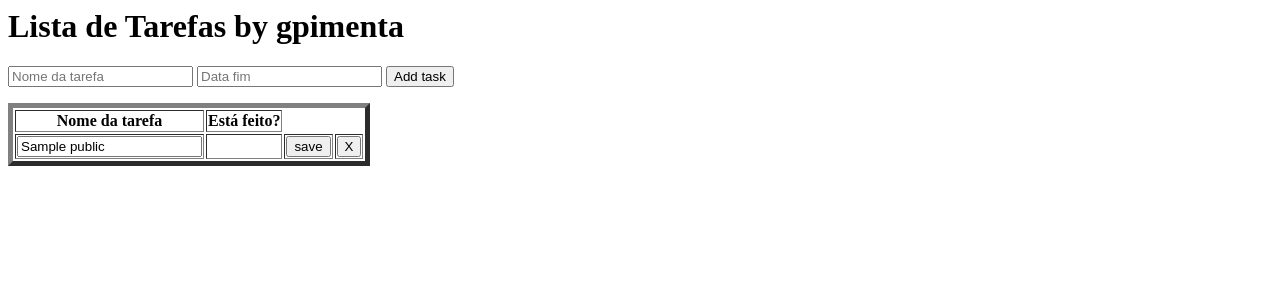
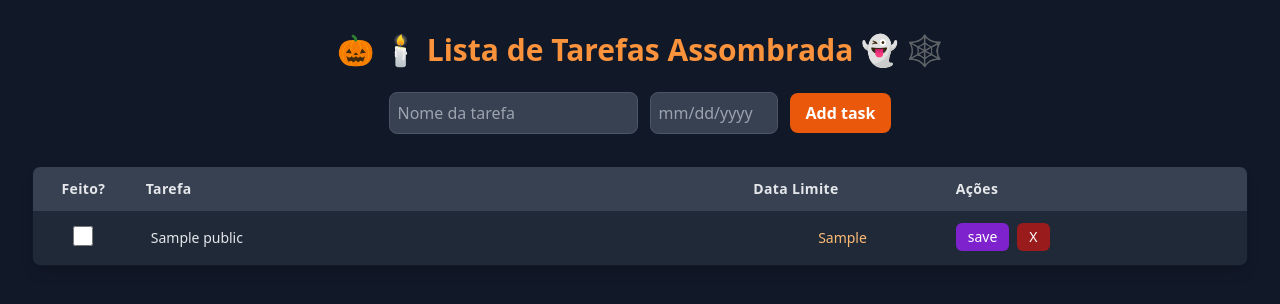
Before and after one commit to melt44/to_do_list_python, a Flask app: page / in a window 1280 px wide. Shown: the top 304 px of the page. Run offline with Flask 3, Linux system fonts and the light colour scheme; a database or web service that is not in the repository returns one stand-in record (values such as "Sample title"); some libraries are stand-ins or nearby versions.

Commit message:
implementação de tailwind, um script de jumpscare e customização de halloween. Além de mostrar a data final.

```diff
--- a/DB.py
+++ b/DB.py
@@ -11,29 +11,43 @@ db_user = os.getenv("db_user")
 db_host = os.getenv("db_host")
 db_pw = os.getenv("db_pw")
 
+def get_db_connection():
+    try:
+        conn = psycopg2.connect(dbname=db_name, user=db_user, host=db_host, password=db_pw)
+        return conn
+    except psycopg2.OperationalError as e:
+        print(f"ERRO DE CONEXÃO: {e}")
+        return None
+
+def executeQuery(sql_template, params=None, fetch=False):
+    with get_db_connection() as conn:
+        if conn is None: return []
+
+        with conn.cursor() as cur:
+            cur.execute(sql_template, params)
+
+            if not fetch:
+                conn.commit()
+                return None
+            else:
+                return cur.fetchall()
 
 def getTaskList():
-    conn = psycopg2.connect(dbname=db_name, user=db_user, host=db_host, password=db_pw)
-    cur = conn.cursor()
-    cur.execute('SELECT ID, nome_task, is_done FROM public."TaskList";')
-    lista_de_tarefas = cur.fetchall()
-    cur.close()
-    conn.close()
-    return lista_de_tarefas
+    sql = 'SELECT ID, nome_task, is_done, data_fim FROM public."TaskList";'
+    return executeQuery(sql, fetch=True)
 
 def addTask(nome, data):
-    executeQuery('INSERT INTO public."TaskList"(nome_task, data_fim) values(\'%s\', \'%s\');commit;' % (nome, data))
+    sql = 'INSERT INTO public."TaskList"(nome_task, data_fim) VALUES (%s, %s)'
+    executeQuery(sql, (nome, data))
 
 def updateTask(nome, ID):
-    executeQuery('UPDATE public."TaskList" SET nome_task=\'%s\' WHERE ID=%s;' % (nome, ID))
+    sql = 'UPDATE public."TaskList" SET nome_task=%s WHERE ID=%s;'
+    executeQuery(sql, (nome, ID))
 
 def deleteTask(ID):
-    executeQuery('DELETE FROM public."TaskList" WHERE ID=%s;' % (ID))
+    sql = 'DELETE FROM public."TaskList" WHERE ID=%s;'
+    executeQuery(sql, (ID,))
 
-def executeQuery(query):
-    conn = psycopg2.connect(dbname=db_name, user=db_user, host=db_host, password=db_pw)
-    cur = conn.cursor()
-    cur.execute(query)
-    conn.commit()
-    cur.close()
-    conn.close()
+def mudarStatusTask(ID):
+    sql =  'UPDATE public."TaskList" SET is_done = NOT is_done WHERE ID = %s;'
+    executeQuery(sql, (ID,))
--- a/app.py
+++ b/app.py
@@ -1,5 +1,5 @@
 from flask import Flask, render_template, request, redirect, url_for
-from DB import getTaskList, addTask, updateTask, deleteTask
+from DB import getTaskList, addTask, updateTask, deleteTask, mudarStatusTask
 
 app = Flask(__name__)
 
@@ -28,5 +28,15 @@ def update():
         deleteTask(id)
     return redirect(url_for('home_pg'))
 
+@app.route("/status_feito", methods=['POST'])
+def status_feito():
+    try:
+        task_id = int(request.form['ID'])
+        mudarStatusTask(task_id)
+    except ValueError:
+        print("ERRO: ID da tarefa inválido.")
+
+    return redirect(url_for('home_pg'))
+
 
 app.run()
--- a/templates/lista_tarefas.html
+++ b/templates/lista_tarefas.html
@@ -1,40 +1,153 @@
-<html>
-    <h1>
-        Lista de Tarefas by gpimenta
-    </h1>
-    <body>
-        <form method="post" action="/add">
-            <input type="text" name="nomeTask" placeholder="Nome da tarefa">
-            <input type="text" name="dataFim" placeholder="Data fim">
-            <input type="submit" value="Add task">
+<!DOCTYPE html>
+<html lang="pt-br">
+<head>
+    <meta charset="UTF-8">
+    <meta name="viewport" content="width=device-width, initial-scale=1.0">
+    <title>Lista de Tarefas | Halloween</title>
+    <script src="https://cdn.tailwindcss.com"></script>
+<style>
+    .susto-overlay {
+        position: fixed;
+        top: 0;
+        left: 0;
+        width: 100vw;
+        height: 100vh;
+
+        z-index: 1000;
+
+        opacity: 0;
+        visibility: hidden;
+        transition: opacity 0.1s ease-out;
+
+        display: flex;
+        align-items: center;
+        justify-content: center;
+        background-color: white;
+        padding: 0;
+    }
+    .susto-overlay.active {
+        opacity: 1;
+        visibility: visible;
+    }
+    .susto-overlay img {
+        max-width:100%;
+        max-height: 100%;
+        object-fit: contain;
+    }
+
+    .table-header { display: flex; align-items: center; }
+    .table-header.center { justify-content: center; }
+    .table-header.start { justify-content: flex-start; }
+</style>
+</head>
+<body class="bg-gray-900 p-8 flex flex-col items-center font-sans">
+
+    <body class="bg-gray-900 p-8 flex flex-col items-center font-sans">
+
+    <div id="fnaf-susto" class="susto-overlay">
+        <img src="{{ url_for('static', filename='img/foxy-fnaf.gif') }}" alt="Susto FNaF">
+    </div>
+    <div id="mengo-susto" class="susto-overlay">
+        <img src="{{ url_for('static', filename='img/flamengo-goku.gif') }}" alt="Susto Flamengo">
+    </div>
+    <audio id="jumpscare-sound" src="{{ url_for('static', filename='sound/mengo.mp3') }}" preload="auto"></audio>
+
+        <h1 class="text-3xl font-extrabold mb-6 text-center text-orange-400">
+            &#x1F383 &#x1F56F Lista de Tarefas Assombrada &#x1F47B &#x1F578
+        </h1>
+
+        <form method="post" action="{{ url_for('add') }}" class="flex gap-3 mb-8 items-center">
+            <input
+                type="text"
+                name="nomeTask"
+                placeholder="Nome da tarefa"
+                required
+                class="flex-grow p-2 border border-gray-600 bg-gray-700 text-gray-100 rounded-lg focus:ring-orange-500 focus:border-orange-500"
+            >
+            <input
+                type="text"
+                name="dataFim"
+                placeholder="mm/dd/yyyy"
+                class="w-32 p-2 border border-gray-600 bg-gray-700 text-gray-100 rounded-lg"
+            >
+            <input
+                type="submit"
+                value="Add task"
+                class="bg-orange-600 text-white px-4 py-2 rounded-lg font-semibold hover:bg-orange-700 cursor-pointer transition duration-150"
+            >
         </form>
-        <table border="5">
-            <tr>
-                <th>
-                    Nome da tarefa
-                </th>
-                <th>
-                    Está feito?
-                </th>
-            {% for task in tarefas %}
-                <tr>
-                    <form method="post" action="/update">
-                        <td>
+
+        <table class="w-full rounded-lg overflow-hidden shadow-lg border border-gray-700">
+            <thead>
+                <tr class="bg-gray-700 text-gray-200">
+                    <th class="p-3 text-sm font-semibold tracking-wide text-center w-1/12">Feito?</th>
+                    <th class="p-3 text-sm font-semibold tracking-wide text-left w-1/2">Tarefa</th>
+                    <th class="p-3 text-sm font-semibold tracking-wide text-left w-1/6">Data Limite</th>
+                    <th class="p-3 text-sm font-semibold tracking-wide text-left w-1/4">Ações</th>
+                </tr>
+            </thead>
+            <tbody>
+                {% for task in tarefas %}
+                <tr class="bg-gray-800 border-b border-gray-700 hover:bg-gray-700">
+
+                    <td class="p-3 text-sm text-gray-200 text-center">
+                        <form method="post" action="{{ url_for('status_feito') }}">
                             <input type="hidden" name="ID" value="{{ task[0] }}" />
-                            <input type="text" name="updateTask" value="{{ task[1] }}" />
+
+                            <input
+                                type="checkbox"
+                                name="is_done_toggle"
+                                onchange="this.form.submit()"
+                                {% if task[2] %}checked{% endif %}
+                                class="h-5 w-5 text-orange-500 bg-gray-600 border-gray-500 rounded focus:ring-orange-400 cursor-pointer"
+                            >
+                        </form>
+                    </td>
+
+                    <form method="post" action="{{ url_for('update') }}" class="contents">
+                        <input type="hidden" name="ID" value="{{ task[0] }}" />
+
+                        <td class="p-3 text-sm text-gray-200">
+                            <input
+                                type="text"
+                                name="updateTask"
+                                value="{{ task[1] }}"
+                                class="w-full p-1 border border-transparent bg-gray-800 focus:border-purple-500 rounded-md
+                                {% if task[2] %} line-through text-gray-500 {% endif %}"
+                            />
                         </td>
-                        <td>
-                            {{ task[2] }}
+
+                        <td class="p-3 text-sm text-gray-200 text-center">
+                            <span class="font-medium text-orange-300">
+                                {{ task[3] if task[3] else 'N/A' }}
+                            </span>
                         </td>
-                        <td>
-                            <input type="submit" name="saveOrDelete" value="save">
-                        </td>
-                        <td>
-                            <input type="submit" name="saveOrDelete" value="X">
+
+                        <td class="p-3 text-sm text-gray-200 flex space-x-2 justify-start">
+                            <input
+                                type="submit"
+                                name="saveOrDelete"
+                                value="save"
+                                class="bg-purple-700 text-white px-3 py-1 rounded-md font-medium hover:bg-purple-800 cursor-pointer"
+                            >
+                            <input
+                                type="submit"
+                                name="saveOrDelete"
+                                value="X"
+                                class="bg-red-800 text-white px-3 py-1 rounded-md font-medium hover:bg-red-900 cursor-pointer"
+                                id="delete-button-{{ task[0] }}"
+                            >
                         </td>
                     </form>
                 </tr>
-            {% endfor %}
+                {% endfor %}
+            </tbody>
         </table>
-    </body>
+
+        {% if not tarefas %}
+        <p class="text-center text-gray-500 mt-4">A lista está pronta para ser assombrada! Adicione uma tarefa.</p>
+        {% endif %}
+    </div>
+    <script src="{{ url_for('static', filename='script.js') }}"></script>
+</body>
 </html>
```
Also changed, not shown: static/script.js (added, +59 -0 lines), static/img/foxy-fnaf.gif (added), 5 other files.
